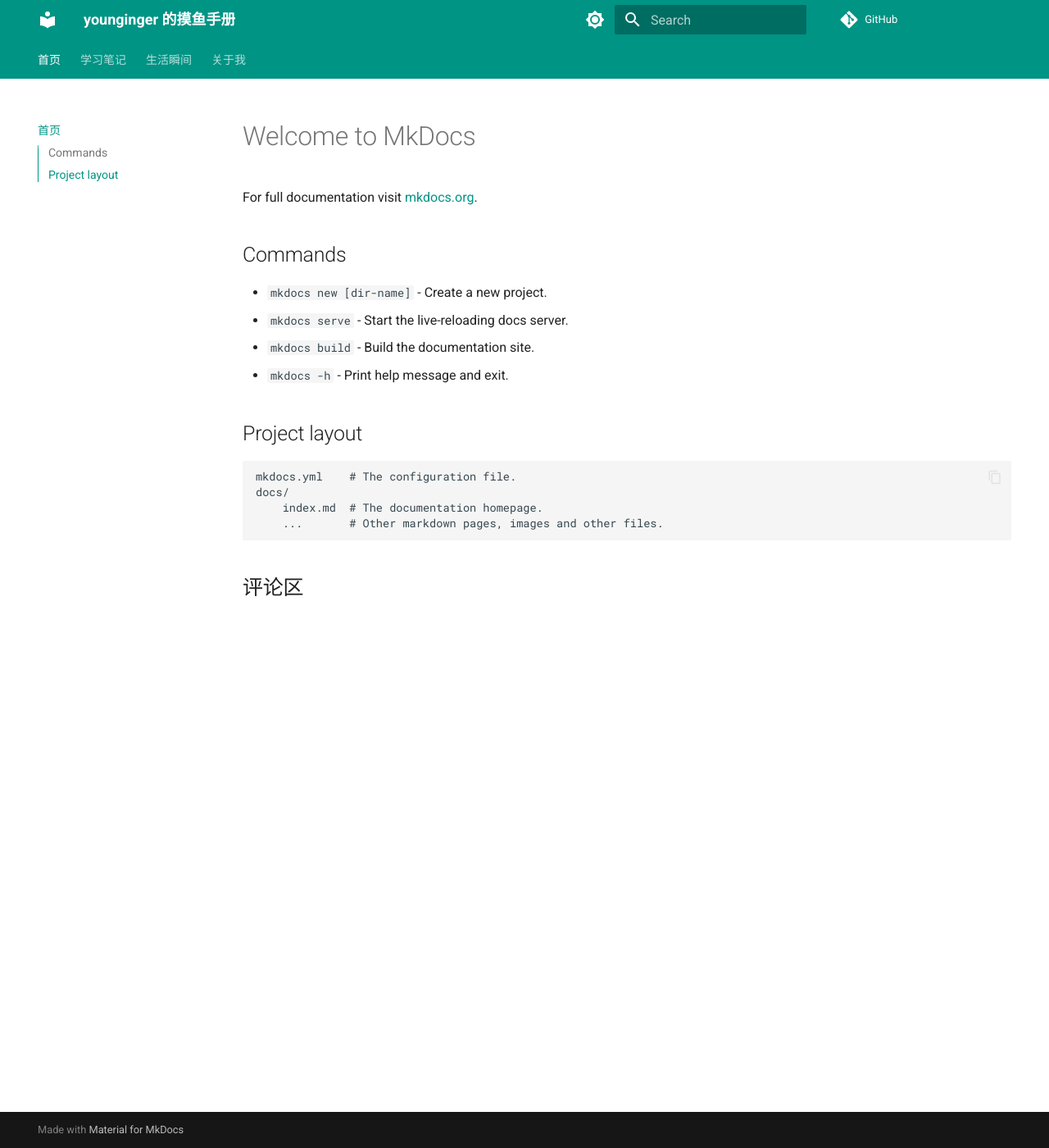
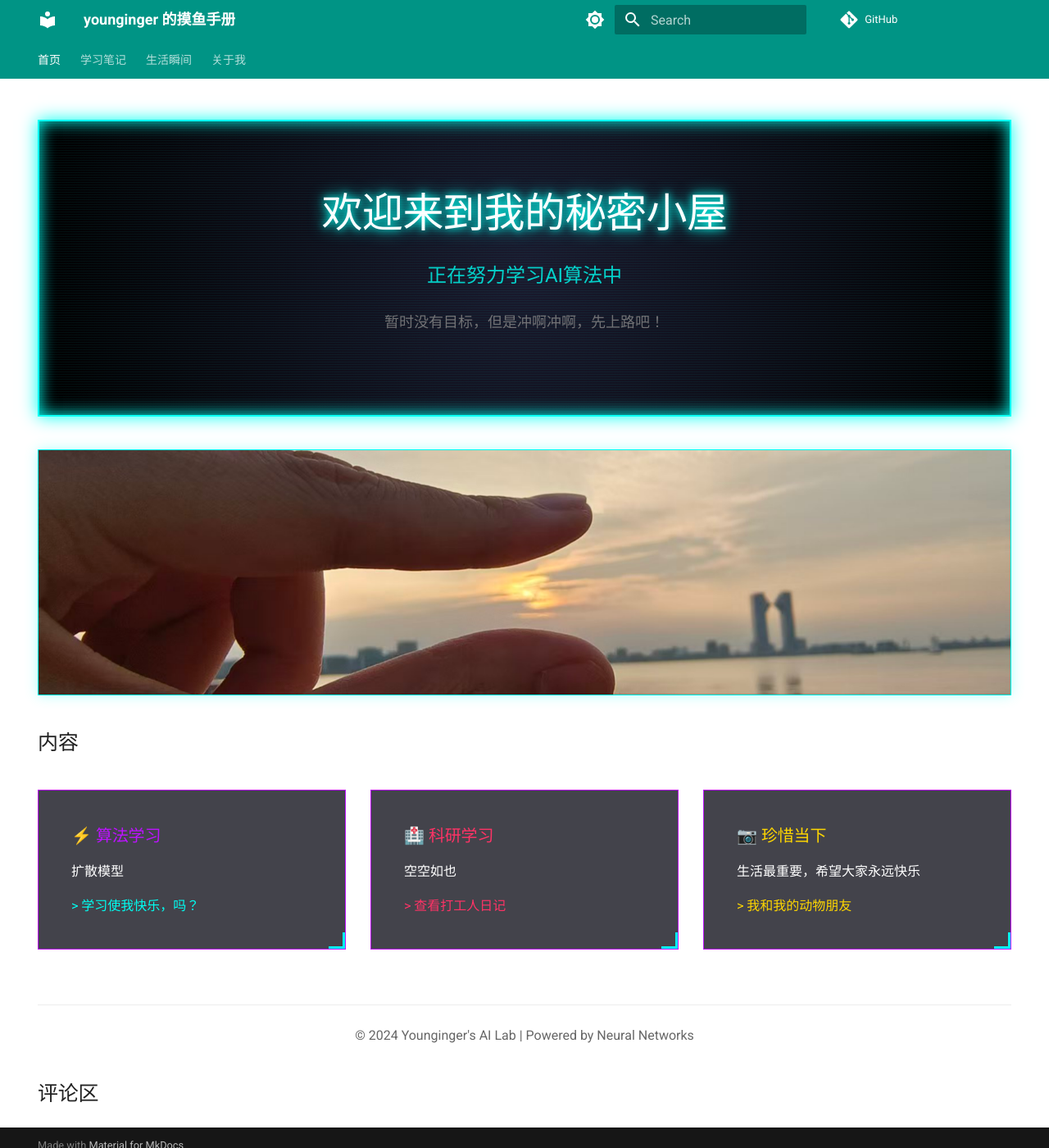
Before and after one commit to younginger/learning-blog, an MkDocs documentation site: the page built from docs/index.md, in a window 1280 px wide and 1400 px high. Shown: the whole window at 82% size. Built offline with MkDocs 1.6.1 and Material for MkDocs 9.7.7, drawn with Linux system fonts in a browser that asks for light colours; comment, search, counter and statistics services are not loaded.

Commit message:
Fix CSS styles and add Sci-Fi theme

```diff
--- a/docs/index.md
+++ b/docs/index.md
@@ -1,17 +1,51 @@
-# Welcome to MkDocs
+---
+hide:
+  - navigation # 在首页隐藏左侧导航栏，视觉更聚焦
+  - toc        # 隐藏右侧目录
+---
 
-For full documentation visit [mkdocs.org](https://www.mkdocs.org).
+<div class="scifi-hero">
+  <h1>欢迎来到我的秘密小屋</h1>
+  <p class="scifi-font">正在努力学习AI算法中</p>
+  <p style="margin-top: 1rem; font-size: 0.9rem; color: #888;">暂时没有目标，但是冲啊冲啊，先上路吧！</p>
+</div>
 
-## Commands
 
-* `mkdocs new [dir-name]` - Create a new project.
-* `mkdocs serve` - Start the live-reloading docs server.
-* `mkdocs build` - Build the documentation site.
-* `mkdocs -h` - Print help message and exit.
+<div class="carousel-container">
+    <div class="carousel-slide">
+        <img src="assets/images/banner1.jpg" alt="Project 1">
+    </div>
+    <div class="carousel-slide">
+        <img src="assets/images/banner2.jpg" alt="Project 2">
+    </div>
+    <div class="carousel-slide">
+        <img src="assets/images/banner3.jpg" alt="Project 3">
+    </div>
+    </div>
 
-## Project layout
 
-    mkdocs.yml    # The configuration file.
-    docs/
-        index.md  # The documentation homepage.
-        ...       # Other markdown pages, images and other files.
+<h2>内容</h2>
+
+<div class="scifi-grid">
+    <a href="diffusion-study/" class="scifi-card">
+        <h3>⚡ 算法学习</h3>
+        <p>扩散模型</p>
+        <span style="color: var(--neon-cyan); font-size: 0.8rem;">> 学习使我快乐，吗？</span>
+    </a>
+
+    <a href="medical-ai/" class="scifi-card">
+        <h3 style="color: #ff3366;">🏥 科研学习</h3>
+        <p>空空如也</p>
+        <span style="color: #ff3366; font-size: 0.8rem;">> 查看打工人日记</span>
+    </a>
+
+    <a href="photography/" class="scifi-card">
+        <h3 style="color: #ffd700;">📷 珍惜当下</h3>
+        <p>生活最重要，希望大家永远快乐</p>
+        <span style="color: #ffd700; font-size: 0.8rem;">> 我和我的动物朋友</span>
+    </a>
+</div>
+
+<br>
+<hr>
+<center style="color: #666; font-size: 0.8rem;"> © 2024 Younginger's AI Lab | Powered by Neural Networks</center>
--- /dev/null
+++ b/docs/stylesheets/extra.css
@@ -0,0 +1,134 @@
+/* --- 定义科幻主题色变量 --- */
+:root {
+  --neon-cyan: #00fff2;
+  --neon-purple: #bc13fe;
+  --bg-dark: #0a0a12; /* 比默认深色模式更黑的背景 */
+}
+
+/* --- 全局科幻字体应用 --- */
+/* 仅在深色模式下生效，避免破坏浅色模式体验 */
+[data-md-color-scheme="slate"] h1,
+[data-md-color-scheme="slate"] .scifi-font {
+    font-family: 'Orbitron', sans-serif;
+    text-transform: uppercase; /* 大写看起来更有气势 */
+    letter-spacing: 2px;
+}
+
+/* --- 首页 Hero 区域样式 --- */
+.scifi-hero {
+    text-align: center;
+    padding: 4rem 2rem;
+    background: radial-gradient(circle at center, #1a1a2e 0%, #000000 100%);
+    border: 2px solid var(--neon-cyan);
+    box-shadow: 0 0 20px var(--neon-cyan), inset 0 0 20px var(--neon-cyan);
+    margin-bottom: 2rem;
+    position: relative;
+    overflow: hidden;
+}
+
+/* 模拟扫描线效果 */
+.scifi-hero::before {
+    content: "";
+    position: absolute;
+    top: 0; left: 0; right: 0; bottom: 0;
+    background: repeating-linear-gradient(transparent 0px, transparent 2px, rgba(0, 255, 242, 0.1) 3px);
+    pointer-events: none;
+}
+
+.scifi-hero h1 {
+    font-size: 2.5rem;
+    /* 文字霓虹光晕效果 */
+    text-shadow: 0 0 10px var(--neon-cyan), 0 0 20px var(--neon-cyan);
+    margin-bottom: 1rem;
+    color: white;
+}
+
+.scifi-hero p {
+    font-size: 1.2rem;
+    color: var(--neon-cyan);
+    opacity: 0.8;
+}
+
+/* --- 导航卡片网格布局 --- */
+.scifi-grid {
+    display: grid;
+    grid-template-columns: repeat(auto-fit, minmax(250px, 1fr));
+    gap: 1.5rem;
+    margin-top: 2rem;
+}
+
+/* 卡片样式 */
+.scifi-card {
+    display: block;
+    padding: 2rem;
+    background: rgba(20, 20, 30, 0.8);
+    border: 1px solid var(--neon-purple);
+    text-decoration: none; /* 去掉链接下划线 */
+    color: white !important;
+    transition: all 0.3s ease;
+    position: relative;
+    overflow: hidden;
+}
+
+/* 鼠标悬停时的发光效果 */
+.scifi-card:hover {
+    box-shadow: 0 0 25px var(--neon-purple);
+    transform: translateY(-5px); /* 轻微上浮 */
+    background: rgba(188, 19, 254, 0.1);
+}
+
+/* 卡片标题 */
+.scifi-card h3 {
+    margin-top: 0;
+    color: var(--neon-purple);
+    font-family: 'Orbitron', sans-serif;
+}
+
+/* 卡片角落装饰 (可选) */
+.scifi-card::after {
+    content: "";
+    position: absolute;
+    bottom: 0; right: 0;
+    width: 20px; height: 20px;
+    border-bottom: 3px solid var(--neon-cyan);
+    border-right: 3px solid var(--neon-cyan);
+}
+
+/* --- 纯 CSS 图片轮播 (Fade Effect) --- */
+.carousel-container {
+    position: relative;
+    width: 100%;
+    height: 300px; /* 根据你的图片高度调整 */
+    overflow: hidden;
+    border: 1px solid var(--neon-cyan);
+    box-shadow: 0 0 15px rgba(0, 255, 242, 0.3);
+    margin: 2rem 0;
+    background: #000;
+}
+
+.carousel-slide {
+    position: absolute;
+    top: 0; left: 0; width: 100%; height: 100%;
+    opacity: 0;
+    animation: carousel-fade 12s infinite; /* 12s 是总循环时间，取决于图片数量 */
+}
+
+.carousel-slide img {
+    width: 100%;
+    height: 100%;
+    object-fit: cover; /* 保证图片填满且不变形 */
+}
+
+/* 定义动画关键帧：根据图片数量调整百分比 */
+/* 这里假设有 3 张图片 */
+.carousel-slide:nth-child(1) { animation-delay: 0s; }
+.carousel-slide:nth-child(2) { animation-delay: 4s; } /* 12s / 3张 = 4s 间隔 */
+.carousel-slide:nth-child(3) { animation-delay: 8s; }
+
+@keyframes carousel-fade {
+    0% { opacity: 0; z-index: 1;}
+    10% { opacity: 1; z-index: 2;}  /* 淡入耗时 10% */
+    33% { opacity: 1; z-index: 2;}  /* 保持显示到 33% */
+    43% { opacity: 0; z-index: 1;}  /* 淡出耗时 10% */
+    100% { opacity: 0; z-index: 1;}
+}
--- a/mkdocs.yml
+++ b/mkdocs.yml
@@ -2,7 +2,10 @@ site_name: younginger 的摸鱼手册
 site_url: https://younginger.github.io/learning-blog/
 repo_url: https://github.com/younginger/learning-blog
 repo_name: GitHub
-
+# 引入 Google 字体 (Orbitron 是一个很经典的科幻字体)
+extra_css:
+  - https://fonts.googleapis.com/css2?family=Orbitron:wght@400;700&display=swap
+  - stylesheets/extra.css  # 我们即将创建的自定义样式表
 theme:
   name: material
   custom_dir: overrides
```
Also changed, not shown: docs/assets/images/banner1.jpg (added), docs/assets/images/banner2.jpg (added), docs/assets/images/banner3.jpg (added), docs/photography.md (renamed from docs/photogrophy.md).
